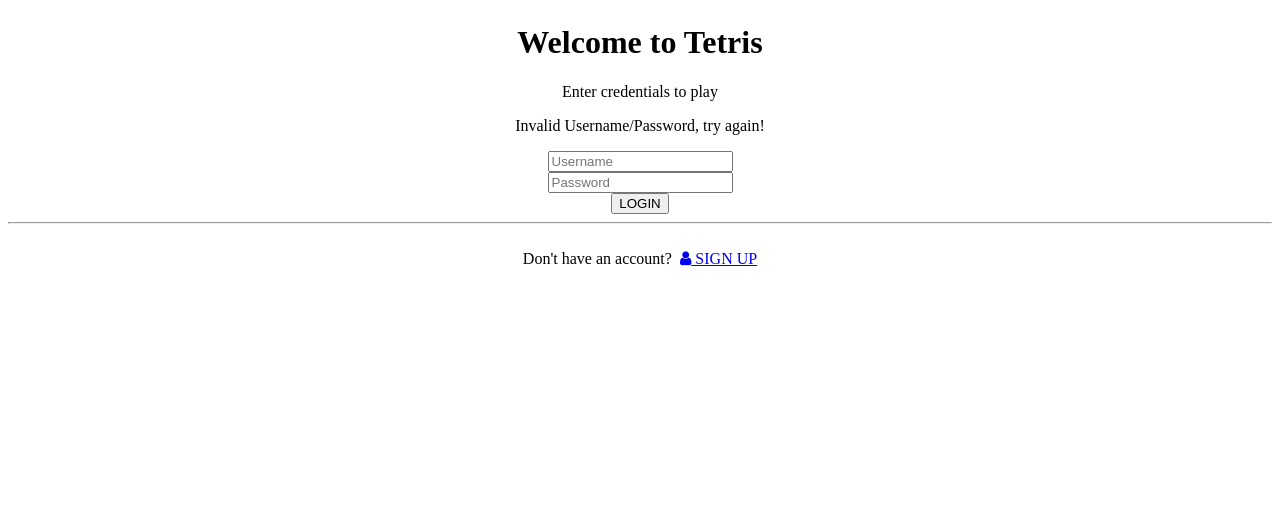
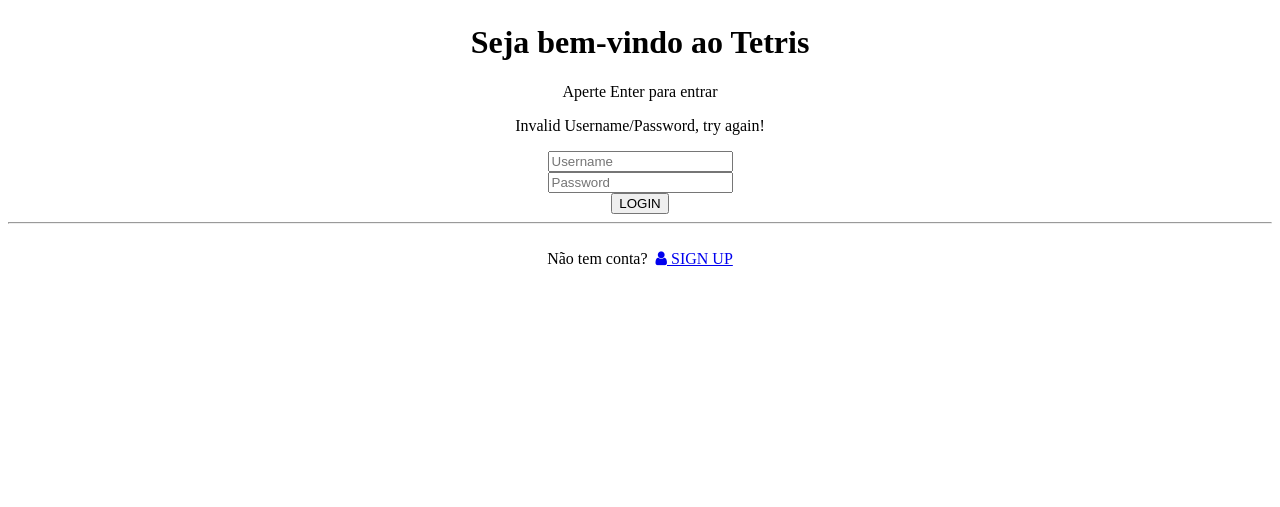
Before and after one commit to Z4nott/Tetris, a PHP site: page /?login=failed in a window 1280 px wide. Shown: the part 259-766 px from the top of the page. Run offline with PHP 8.4, Linux system fonts and the light colour scheme; a stand-in replaces the project's code that opens the database connection; some libraries are stand-ins or nearby versions.

Commit message:
Update index.php

```diff
--- a/index.php
+++ b/index.php
@@ -19,8 +19,8 @@
     <div id="container">
         <img id="logo" src="tetris.png" width="250px" height="250px">
         <center>
-            <h1>Welcome to Tetris</h1>
-            <p>Enter credentials to play</p>
+            <h1>Seja bem-vindo ao Tetris</h1>
+            <p>Aperte Enter para entrar</p>
             <?php
 	            if($_GET['login']=="failed")
 	            	echo "<p class=\"error\">Invalid Username/Password, try again!</p>";
@@ -34,7 +34,7 @@
             </form>
             <hr>
             <br>
-            <span>Don't have an account?&nbsp;</span>
+            <span>Não tem conta?&nbsp;</span>
             <a href="signup.php" class="buttong"><i class="fa fa-user"></i>&nbsp;SIGN UP</a>
         </center>
     </div>
```
